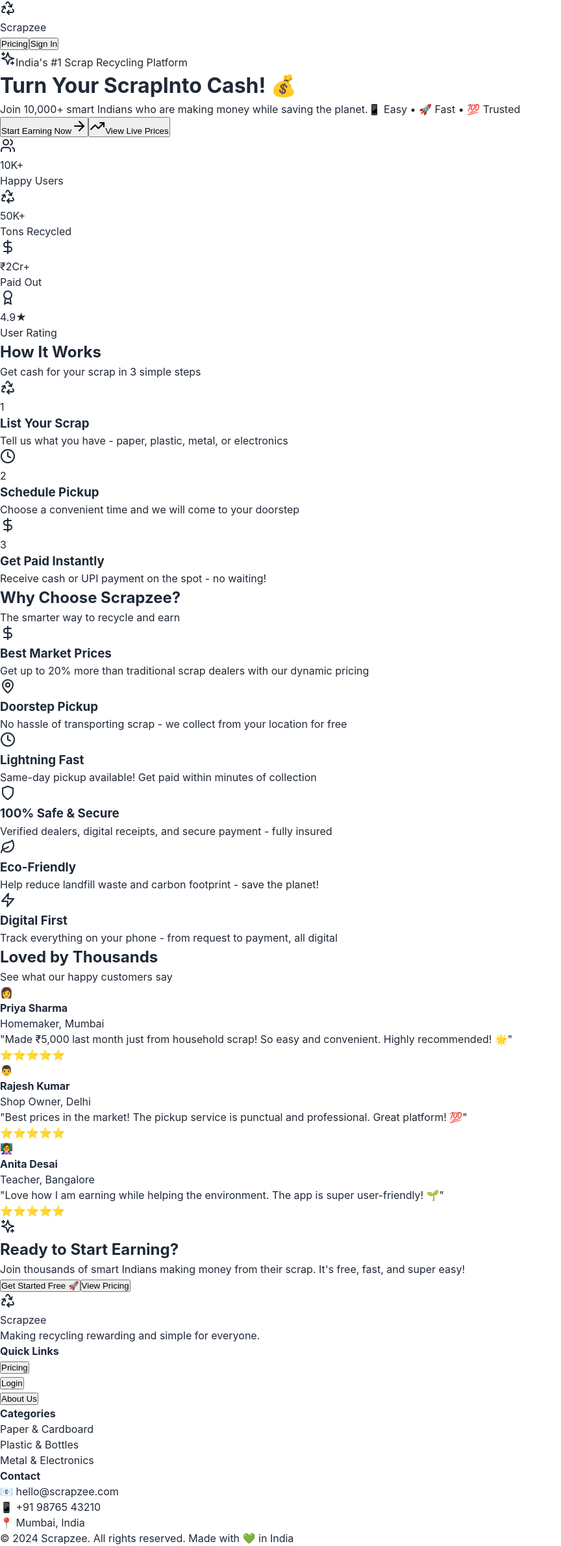
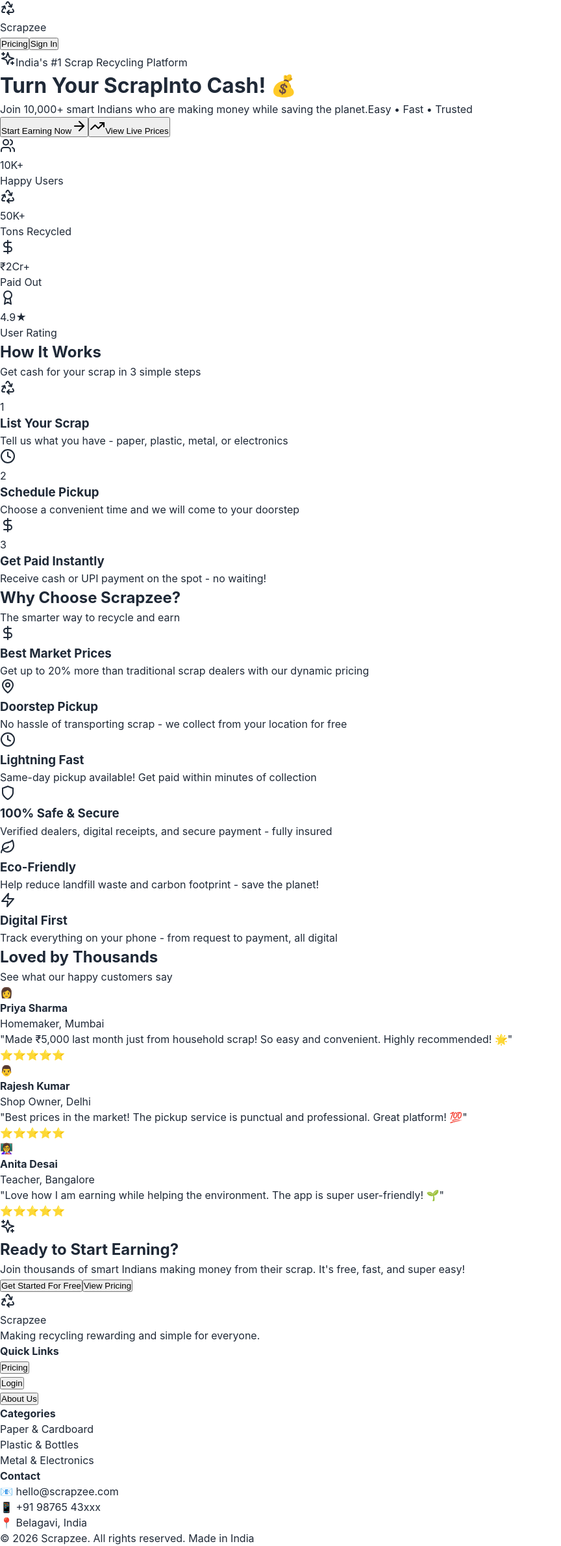
Before and after one commit to Sagarrrsh/scrapzee-frontend, a React (Vite) app in the folder frontend/: page / in a window 1280 px wide. Shown: the whole page at 65% size, without its empty margins (0-864 px from the left). Built offline with nearby package versions, Linux system fonts and the light colour scheme; no server answers.

Commit message:
Update HomePage.jsx

```diff
--- a/frontend/src/components/HomePage.jsx
+++ b/frontend/src/components/HomePage.jsx
@@ -67,7 +67,7 @@
           <p className="text-xl sm:text-2xl text-gray-700 mb-10 max-w-3xl mx-auto leading-relaxed">
             Join <span className="font-bold text-green-600">10,000+</span> smart Indians who are making money while saving the planet.
             <span className="block mt-2 text-lg text-gray-600">
-              📱 Easy • 🚀 Fast • 💯 Trusted
+               Easy •  Fast •  Trusted
             </span>
           </p>
 
@@ -311,7 +311,7 @@
                 onClick={() => setCurrentPage('login')}
                 className="px-8 py-4 bg-white text-gray-800 rounded-2xl font-bold text-lg shadow-xl hover:shadow-2xl transform hover:-translate-y-1 transition-all"
               >
-                Get Started Free 🚀
+                Get Started For Free
               </button>
               <button
                 onClick={() => setCurrentPage('pricing')}
@@ -358,13 +358,13 @@
             <h4 className="font-bold mb-4">Contact</h4>
             <ul className="space-y-2 text-gray-400">
               <li>📧 hello@scrapzee.com</li>
-              <li>📱 +91 98765 43210</li>
-              <li>📍 Mumbai, India</li>
+              <li>📱 +91 98765 43xxx</li>
+              <li>📍 Belagavi, India</li>
             </ul>
           </div>
         </div>
         <div className="border-t border-gray-800 pt-8 text-center text-gray-400">
-          <p>© 2024 Scrapzee. All rights reserved. Made with 💚 in India</p>
+          <p>© 2026 Scrapzee. All rights reserved. Made in India</p>
         </div>
       </div>
     </footer>
```
